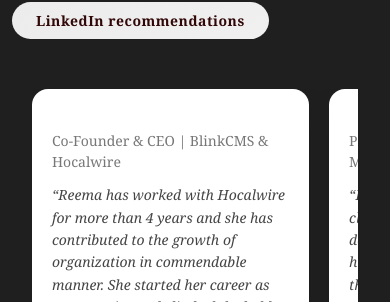
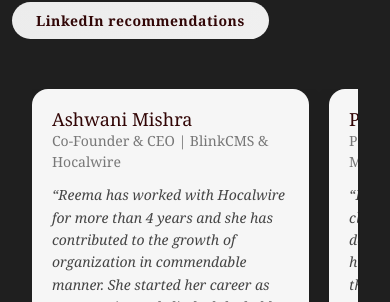
Before and after one commit to iamreemaroy/Reema-Roy, a Jekyll site: the page index.html, which Jekyll copies as it is, in a window 390 px wide. Shown: the part 2307-2609 px from the top of the page. Built offline with Jekyll 4.4.1, drawn with Linux system fonts in a browser that asks for light colours.

Commit message:
Update main.css

```diff
--- a/assets/css/main.css
+++ b/assets/css/main.css
@@ -2584,9 +2584,9 @@ section,
 }
 
 .testimonial-card {
-  min-width: 320px;
+  min-width: 500px;
   max-width: 400px;
-  background: #fff;
+  background: #f6f6f6;
   border-radius: 16px;
   padding: 20px;
   box-shadow: 0 8px 25px rgba(0,0,0,0.08);
@@ -2600,6 +2600,7 @@ section,
 .testimonial-card h4 {
   margin: 0;
   font-size: 18px;
+  color: #320606 !important;
 }
 
 .role {
@@ -2610,7 +2611,7 @@ section,
 
 .quote {
   font-style: italic;
-  font-size: 14px;
+  font-size: 18px;
   color: #444;
   line-height: 1.6;
 }
@@ -2651,6 +2652,8 @@ section,
   .testimonial-card {
     min-width: 85%;
   }
+  .quote {
+    font-size: 14px;
 }
 
 .testimonial-slider {
```
